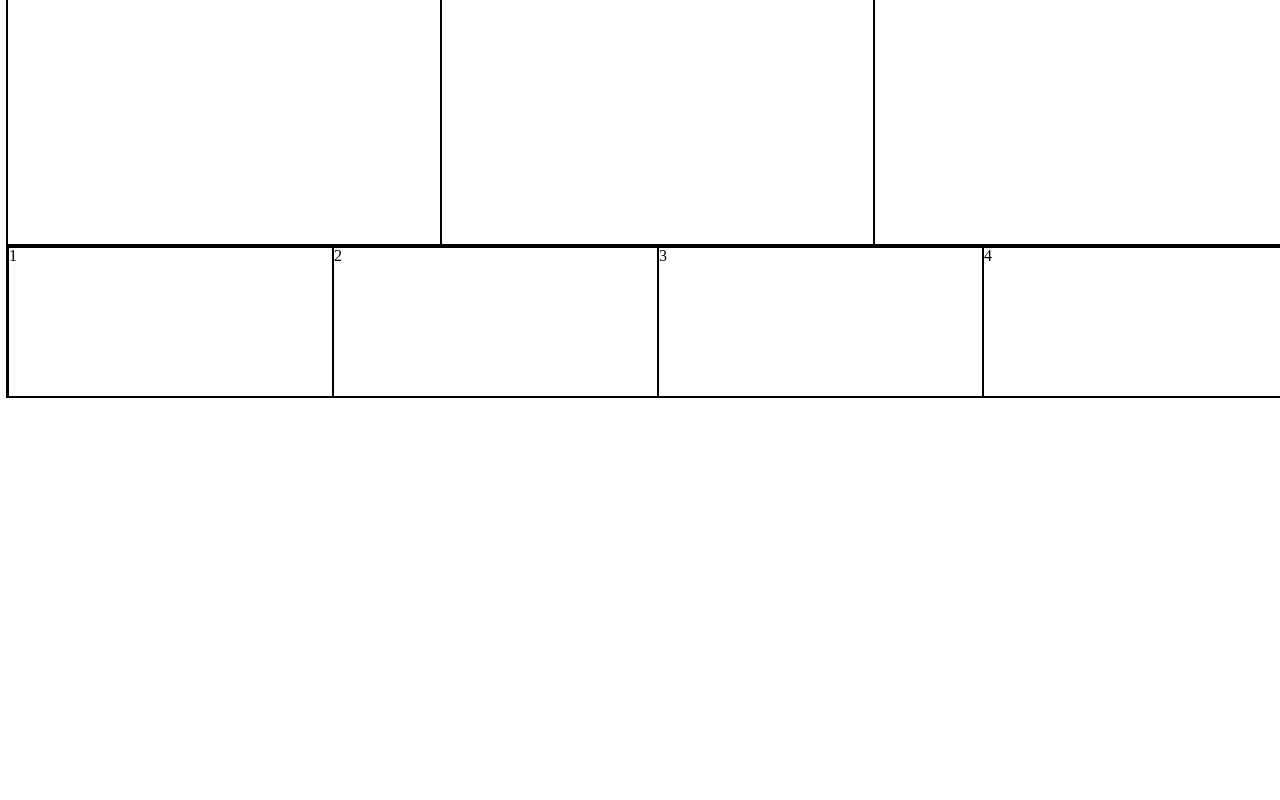
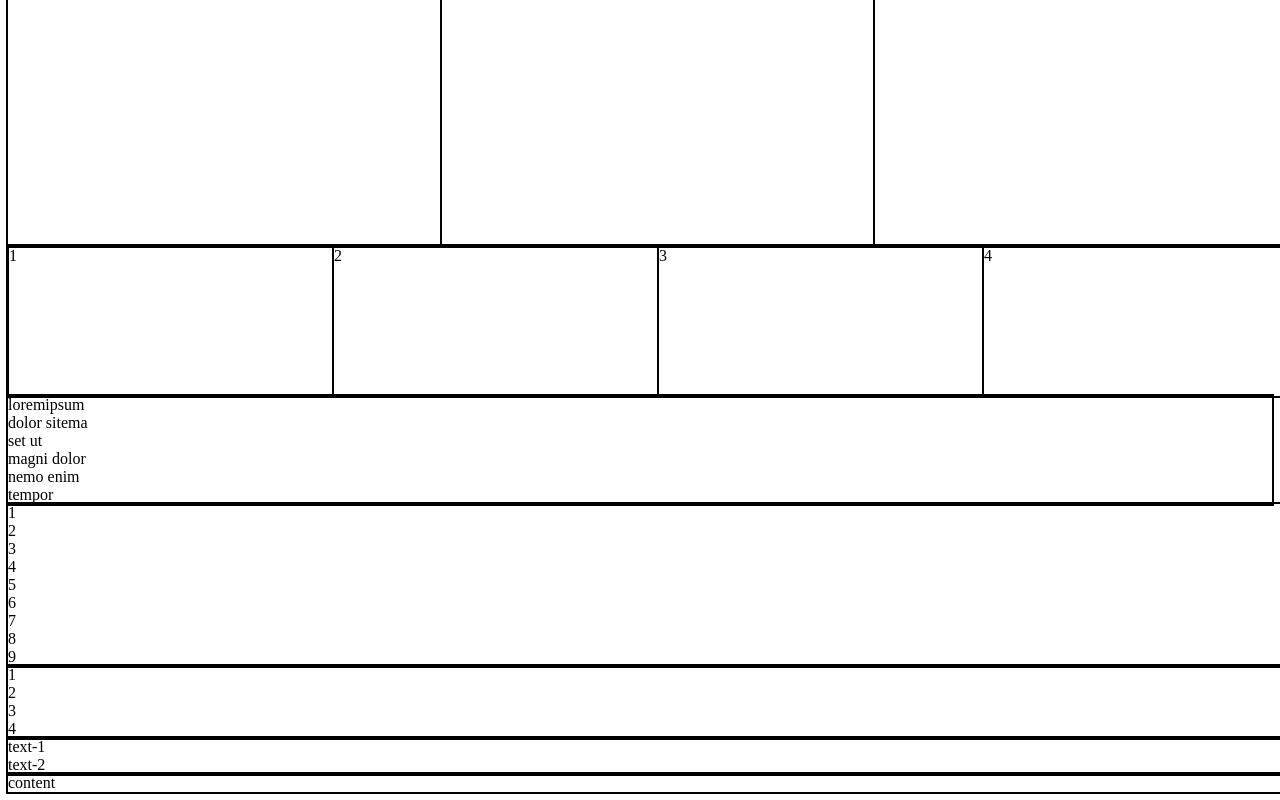
Before and after one commit to gnanajebastin/fed-day--7, a plain HTML site: page index.html in a window 1280 px wide. Shown: the part 1370-2170 px from the top of the page. Before the commit the page ends 1774 px from the top, so only its background shows below. Drawn offline with Linux system fonts and the light colour scheme.

Commit message:
add new file

```diff
--- a/css/main.css
+++ b/css/main.css
@@ -32,13 +32,11 @@
     height: 300px;
     outline: solid 1px black;
 }
-.acheivement{
 
-}
 .acheivement-flex{
     width: 100%;
     height:150px;
-    outline: solid 1px black;
+    outline: 1px solid black;
     display: flex;
 }
 .name1{
@@ -60,3 +58,11 @@
     height: 150px;
     border: 1px solid black;
 }
+.services{
+    display: flex;
+    flex-wrap: wrap;
+}
+.loreamipsum{
+    width: 33.3%;
+
+}
--- a/index.html
+++ b/index.html
@@ -73,5 +73,75 @@
         </div>
      </section>
      <!--acheivement ending-->
+     <!--services starting-->
+     <section class="services">
+        <div class="container">
+            <div class="services-flex">
+                <div class="loremipsum">loremipsum</div>
+                <div class="dolor sitema">dolor sitema</div>
+                <div class="set ut">set ut</div>
+                <div class="magni dolor">magni dolor</div>
+                <div class="nemo enim">nemo enim</div>
+                <div class="tempor">tempor</div>
+            </div>
+        </div>
+     </section>
+     <!--services ending-->
+     <!--portfolio starting-->
+     <section class="portfolio">
+        <div class="container">
+            <div class="portfolio-flex">
+                <div class="image">1</div>
+                <div class="image">2</div>
+                <div class="image">3</div>
+                <div class="image">4</div>
+                <div class="image">5</div>
+                <div class="image">6</div>
+                <div class="image">7</div>
+                <div class="image">8</div>
+                <div class="image">9</div>
+            </div>
+        </div>
+     </section>
+     <!--portfolio ending-->
+     <!--team starting-->
+     <section class="team">
+        <div class="container">
+            <div class="team-flex">
+                <div class="box">1</div>
+                <div class="box">2</div>
+                <div class="box">3</div>
+                <div class="box">4</div>
+            </div>
+        </div>
+     </section>
+     <!--team ending-->
+     <!--FAQ starting-->
+     <section class="faq">
+        <div class="container">
+            <div class="faq-flex">
+                <div class="text">text-1</div>
+                <div class="text">text-2</div>
+            </div>
+        </div>
+     </section>
+     <!--FAQ ending-->
+     <!--contact starting-->
+     <section class="contact">
+        <div class="container">
+            <div class="contact-flex">
+                <div class="content">content</div>
+            </div>
+        </div>
+     </section>
+     <!--contact ending-->
+     <!--footer starting-->
+     <sectio class="legal page"></sectio>
+     <!--footer ending-->
+
+
+
+
+
 </body>
 </html>
```
